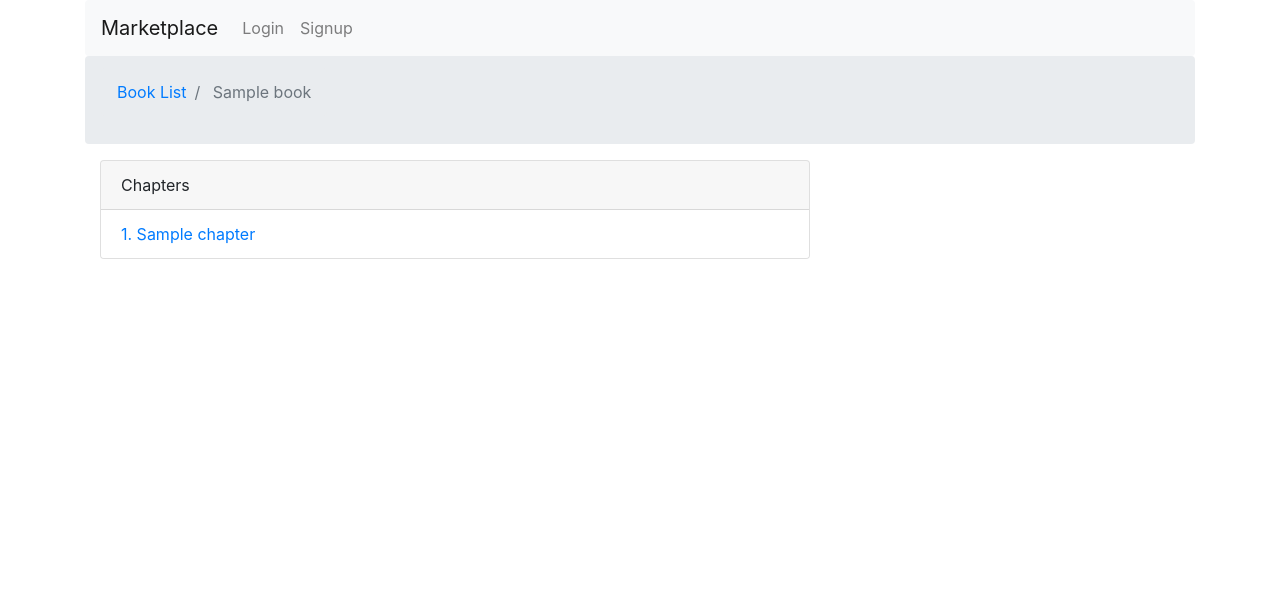
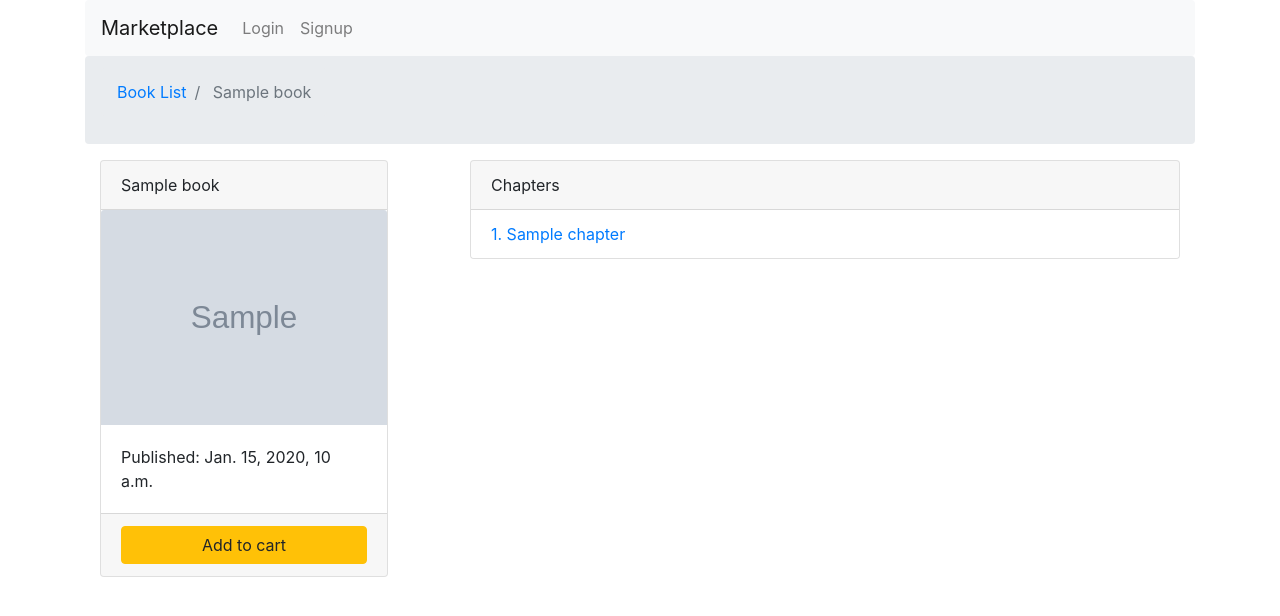
Before and after one commit to ArtusU/digitalmarketplace, a Django app: template templates/book_detail.html in a window 1280 px wide. Shown: the top 616 px of the page. Run offline with Django 3.2, Linux system fonts and the light colour scheme; the template is opened without the code that fills it: most values are stand-ins (such as "Sample title", 1, 10 or a date in 2020); some libraries are stand-ins or nearby versions.

Commit message:
add to cart

```diff
--- a/digital_marketplace/urls.py
+++ b/digital_marketplace/urls.py
@@ -6,6 +6,7 @@ from django.urls import path, include
 urlpatterns = [
     path('admin/', admin.site.urls),
     path('accounts/', include('allauth.urls')),
+    path('cart/', include('shopping_cart.urls', namespace='cart')),
     path('', include('books.urls', namespace='books'))
 ]
 
--- a/templates/book_detail.html
+++ b/templates/book_detail.html
@@ -15,7 +16,29 @@
 
 {% block content %}
 <div class="row">
-    <aside class="col-xs-12 col-sm-12 col-md-8">
+    <main class="col-md-4">
+        <div class="card" style="width: 18rem;">
+            <div class="card-header">{{ book.title }}</div>
+            <img src="{{ book.cover.url }}" class="card-img-top" alt="...">
+            <div class="card-body">
+                <p class="card-text">Published: {{ book.publication_date }}</p>
+            </div>
+            <div class="card-footer">
+                {% if in_cart %}
+                    <a href="#" class="btn btn-default btn-block">
+                        Remove from cart
+                    </a>
+                {% else %}
+                    <a href="{% url 'cart:add-to-cart' book.slug %}" class="btn btn-warning btn-block">
+                        Add to cart
+                    </a>
+                {% endif %}
+            </div>
+        </div>
+
+    </main>
+
+    <aside class="col-md-8">
     <div class="card">
         <div class="card-header">
             Chapters
```
Also changed, not shown: other parts of templates/book_detail.html (+1 -0 lines), books/views.py (+9 -1 lines), shopping_cart/urls.py (added, +8 -0 lines), shopping_cart/views.py (+14 -2 lines), media_root/11.png (added).
